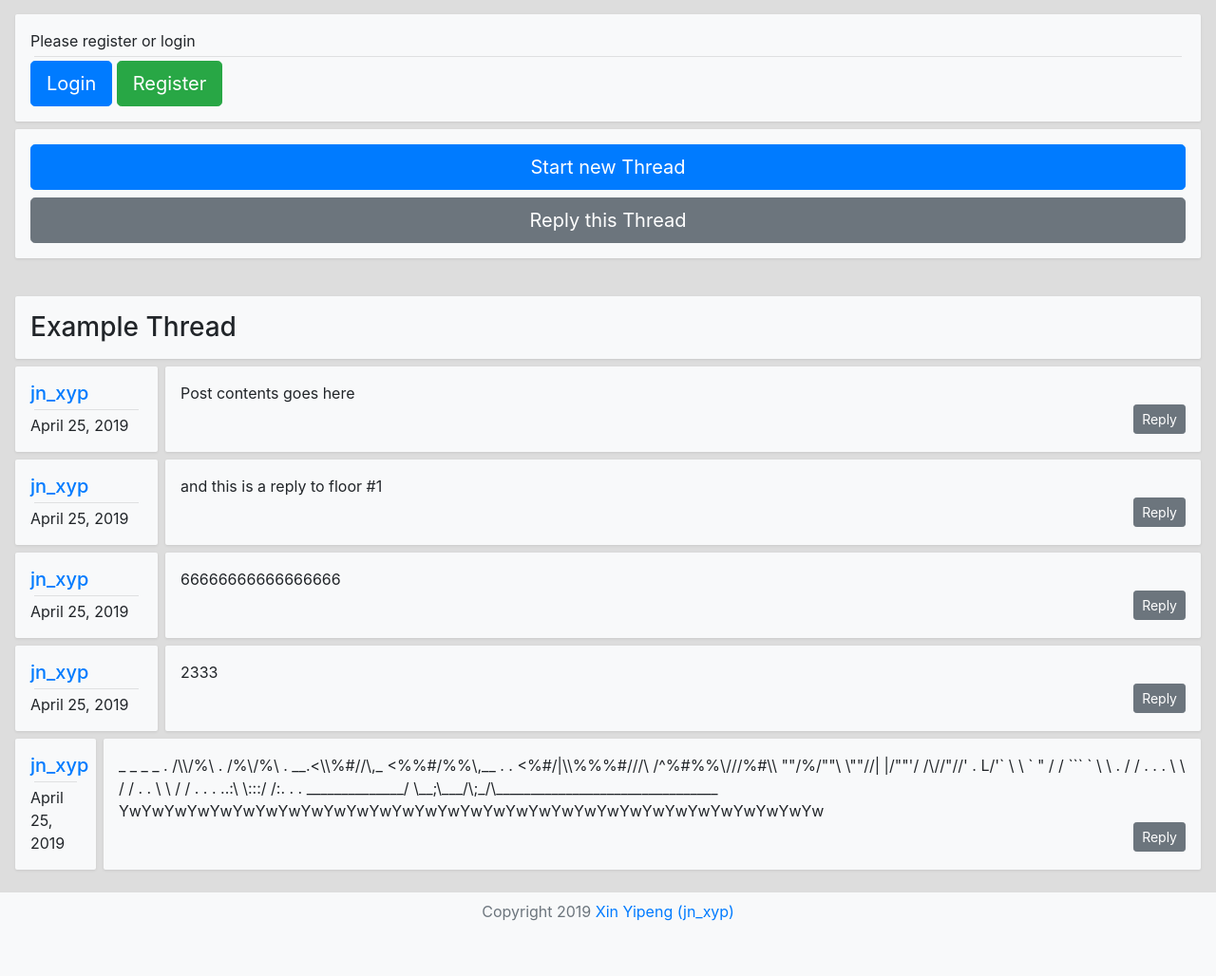
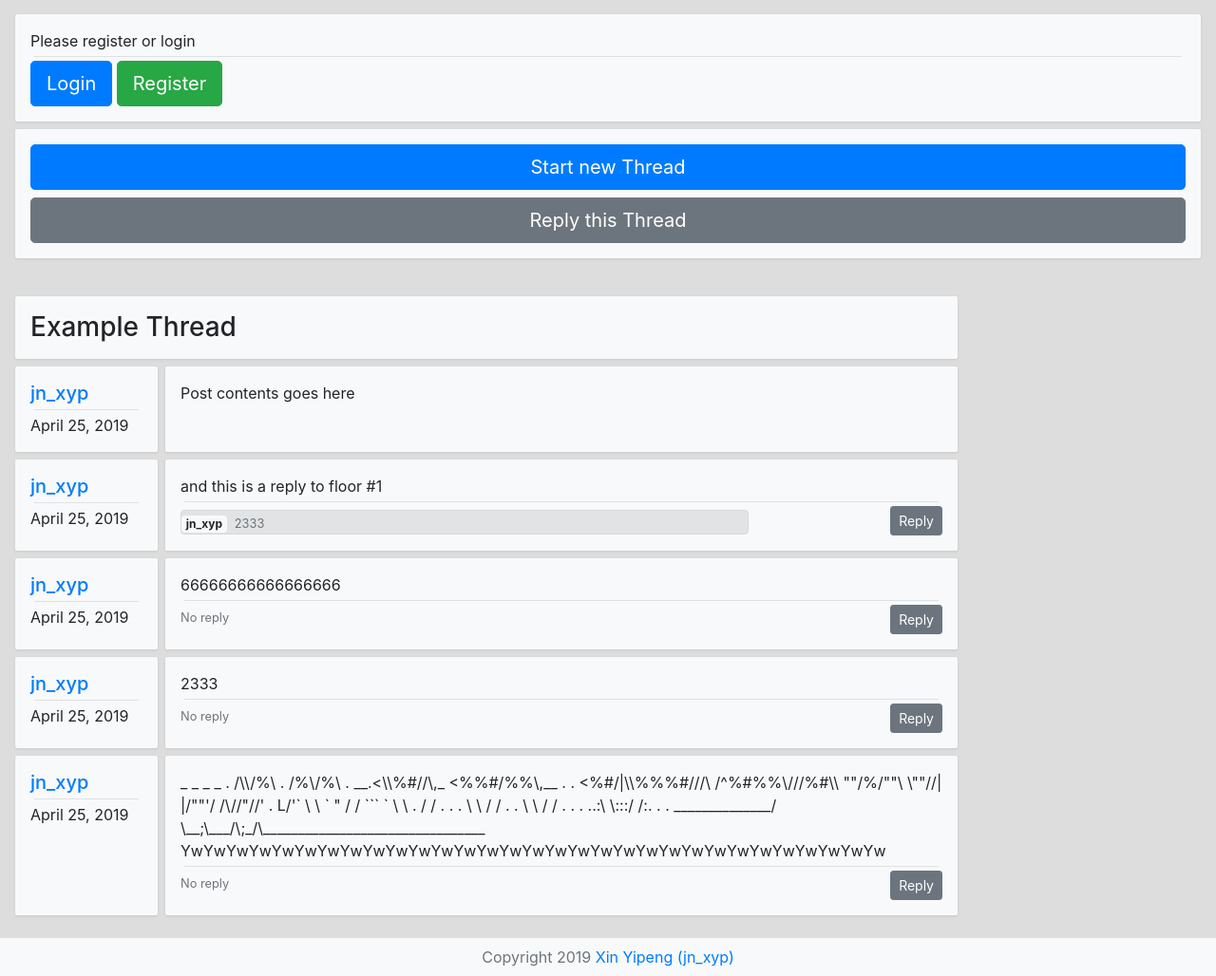
Before and after one commit to jnxyp/CS1XA3, a Django app: page /e/xiny13/forum/thread/1 in a window 1280 px wide. Shown: the part 57-1085 px from the top of the page at 95% size. Before the commit the page ends 1027 px from the top, so only its background shows below. Run offline with Django 3.2, Linux system fonts and the light colour scheme; data comes from the database, SQL or seed files in the repository; both versions use the stored data as it was after the commit; some libraries are stand-ins or nearby versions.

Commit message:
improve reply display

```diff
--- a/Project03/django_project/forum/templates/forum/category_detail.html
+++ b/Project03/django_project/forum/templates/forum/category_detail.html
@@ -2,7 +2,7 @@
 
 {% block content %}
     <div class="forum-bg" style="display: flex; flex-direction: row; flex-wrap: wrap-reverse">
-        <div id="left" class="p-3" style="flex-grow: 5">
+        <div id="left" class="p-3" style="flex-grow: 5; max-width: 80%">
             {% for thread in object_list %}
                 <div class="forum-card p-3 mb-2 bg-light">
                     <div>
@@ -10,7 +10,7 @@
                            class="h4 text-dark">{{ thread.title }}
                             - {{ thread.author.user.username }}</a>
                     </div>
-                    <div>{{ thread.posts.first.contents }}</div>
+                    <div>{{ thread.posts.first.contents|linebreaks|slice:50 }}</div>
                     <hr class="m-1">
                     <span class="badge badge-success">{{ thread.category.name }}</span>
                     <span>Replies: <b>{{ thread.posts.all|length }}</b></span>
--- a/Project03/django_project/forum/templates/forum/index.html
+++ b/Project03/django_project/forum/templates/forum/index.html
@@ -2,7 +2,7 @@
 
 {% block content %}
     <div class="forum-bg" style="display: flex; flex-direction: row; flex-wrap: wrap-reverse">
-        <div id="left" class="p-3" style="flex-grow: 5">
+        <div id="left" class="p-3" style="flex-grow: 5; max-width: 80%">
             {% for thread in object_list %}
                 <div class="forum-card p-3 mb-2 bg-light">
                     <div>
@@ -10,7 +10,7 @@
                            class="h4 text-dark">{{ thread.title }}
                             - {{ thread.author.user.username }}</a>
                     </div>
-                    <div>{{ thread.posts.first.contents }}</div>
+                    <div>{{ thread.posts.first.contents|slice:50 }}</div>
                     <hr class="m-1">
                     <span class="badge badge-success">{{ thread.category.name }}</span>
                     <span>Replies: <b>{{ thread.posts.all|length }}</b></span>
--- a/Project03/django_project/forum/templates/forum/thread_detail.html
+++ b/Project03/django_project/forum/templates/forum/thread_detail.html
@@ -2,15 +2,15 @@
 
 {% block content %}
     <div class="forum-bg" style="display: flex; flex-direction: row; flex-wrap: wrap-reverse">
-        <div id="left" class="p-3" style="flex-grow: 5">
+        <div id="left" class="p-3" style="flex-grow: 5; max-width: 80%">
             <div class="forum-card p-3 mb-2 bg-light h3">
                 {{ thread.title }}
             </div>
             <div>
                 {% for post in object_list %}
-                    <div style="display: flex;">
+                    <div style="display: flex" id="post-{{ post.id }}">
                         <div class="forum-card p-3 mb-2 mr-2 bg-light"
-                             style="flex-basis: 150px; min-height: 80px">
+                             style="flex-basis: 150px; min-height: 80px; flex-shrink: 0">
                             <div>
                                 <a class="h5"
                                    href="{% url 'forum:user_info' post.author.user.id %}">{{ post.author.nick_name }}</a>
@@ -20,12 +20,27 @@
                         </div>
                         <div class="forum-card p-3 mb-2 bg-light" style="flex-grow: 5">
                             <div class="markdown-container">{{ post.contents }}</div>
-                            <div>
-                            <span class="float-right"><a
-                                    href="{% url 'forum:create_reply' %}?thread-id={{ thread.id }}&reply-target-id={{ post.id }}"
-                                    class="btn btn-secondary btn-sm">Reply
-                            </a></span>
-                            </div>
+                            {% if forloop.counter > 1 %}
+                                <hr class="m-1">
+                                <div class="d-flex"
+                                     style="flex-direction: row; justify-content: space-between">
+                                    <div style="flex-grow: 1">
+                                        {% for reply in post.replies.all %}
+                                            <a href="#post-{{ reply.id }}" class="alert alert-secondary d-block p-0 m-0 mt-1 d-block"
+                                                 style="width:80%">
+                                                <span class="badge badge-light mr-2">{{ reply.author.nick_name }}</span><span
+                                                    class="text-secondary small">{{ reply.contents|slice:100 }}</span>
+                                            </a>
+                                        {% empty %}
+                                            <span class="text-secondary small">No reply</span>
+                                        {% endfor %}
+                                    </div>
+                                    <div class="d-flex" style="flex-direction: column-reverse">
+                                        <a href="{% url 'forum:create_reply' %}?thread-id={{ thread.id }}&reply-target-id={{ post.id }}"
+                                           class="btn btn-secondary btn-sm">Reply</a>
+                                    </div>
+                                </div>
+                            {% endif %}
                         </div>
                     </div>
                 {% empty %}
--- a/Project03/django_project/forum/templates/forum/user_detail.html
+++ b/Project03/django_project/forum/templates/forum/user_detail.html
@@ -2,7 +2,7 @@
 
 {% block content %}
     <div class="forum-bg" style="display: flex; flex-direction: row; flex-wrap: wrap-reverse">
-        <div id="left" class="p-3" style="flex-grow: 5">
+        <div id="left" class="p-3" style="flex-grow: 5; max-width: 80%">
             <div class="forum-card p-3 mb-2 bg-light">
                 <h2>Threads</h2>
                 {% for thread in threads %}
@@ -12,7 +12,7 @@
                                class="h4 text-dark">{{ thread.title }}
                                 - {{ thread.author.user.username }}</a>
                         </div>
-                        <div>{{ thread.posts.first.contents|linebreaks }}</div>
+                        <div>{{ thread.posts.first.contents|linebreaks|slice:50 }}</div>
                         <hr class="m-1">
                         <span class="badge badge-success">{{ thread.category.name }}</span>
                         <span>Replies: <b>{{ thread.posts.all|length }}</b></span>
@@ -31,7 +31,7 @@
                                 <a href="{% url 'forum:thread' thread.id %}"
                                    class="h5 text-dark">Re: {{ thread.title }}</a>
                             </div>
-                            <div class="h5"><b>{{ post.contents|linebreaks }}</b></div>
+                            <div class="h5"><b>{{ post.contents|linebreaks|slice:100 }}</b></div>
                             <hr class="m-1">
                             <span>Date Posted: <b>{{ thread.pub_date|date }}</b></span>
                         </div>
```
Also changed, not shown: Project03/django_project/db.sqlite3.
